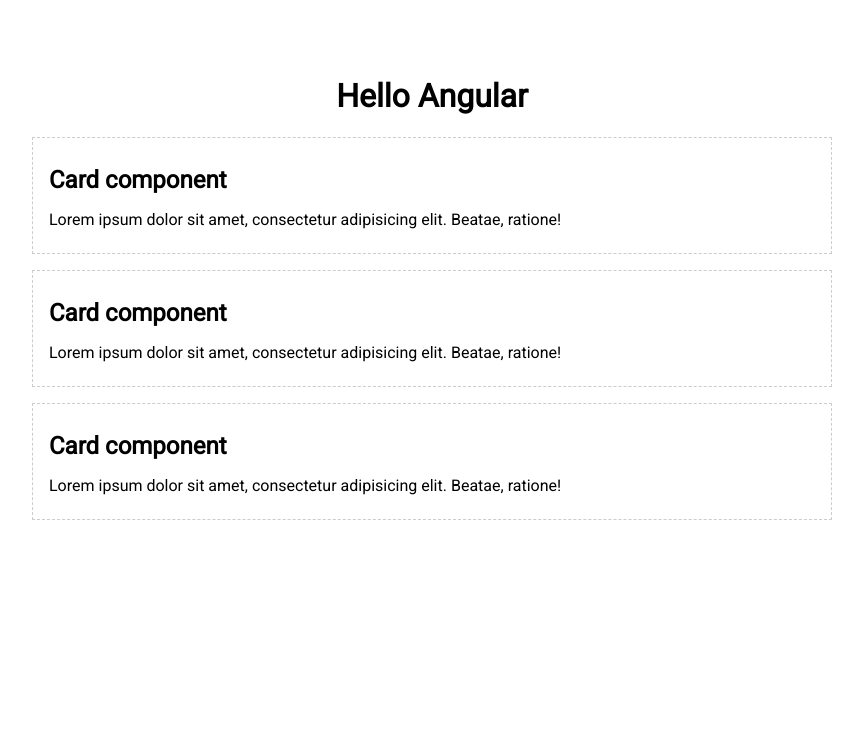
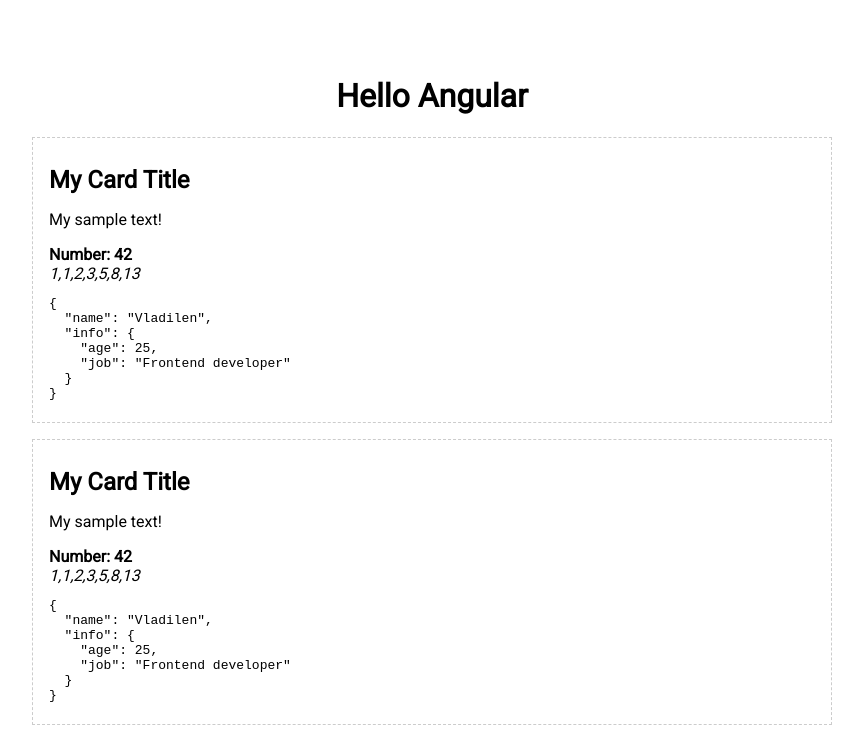
Before and after one commit to bolatashirbek/angular8_simple_projects, an Angular app in the folder ng-basics/: page / in a window 1280 px wide. Shown: the top 739 px of the page, without its empty margins (208-1071 px from the left). Built offline with nearby package versions, Linux system fonts and the light colour scheme.

Commit message:
ng-basics: added interpolation

```diff
--- a/ng-basics/src/app/card/card.component.html
+++ b/ng-basics/src/app/card/card.component.html
@@ -1,4 +1,8 @@
 <div class="card">
-  <h2>Card component</h2>
-  <p>Lorem ipsum dolor sit amet, consectetur adipisicing elit. Beatae, ratione!</p>
+  <h2>{{title}}</h2>
+  <p>{{text}}</p>
+  <strong>Number: {{number}}</strong>
+  <br>
+  <em>{{array}}</em>
+  <pre>{{obj | json}}</pre>
 </div>
--- a/ng-basics/src/app/card/card.component.ts
+++ b/ng-basics/src/app/card/card.component.ts
@@ -6,5 +6,14 @@ import {Component} from '@angular/core';
   styleUrls: ['./card.component.scss']
 })
 export class CardComponent {
+  title = 'My Card Title';
+  text = 'My sample text!';
 
+  number = 42;
+  array = [1, 1, 2, 3, 5, 8, 13];
+  obj = {name: 'Vladilen', info: {age: 25, job: 'Frontend developer'}};
+
+  getInfo() {
+    return 'This is my info';
+  }
 }
```
